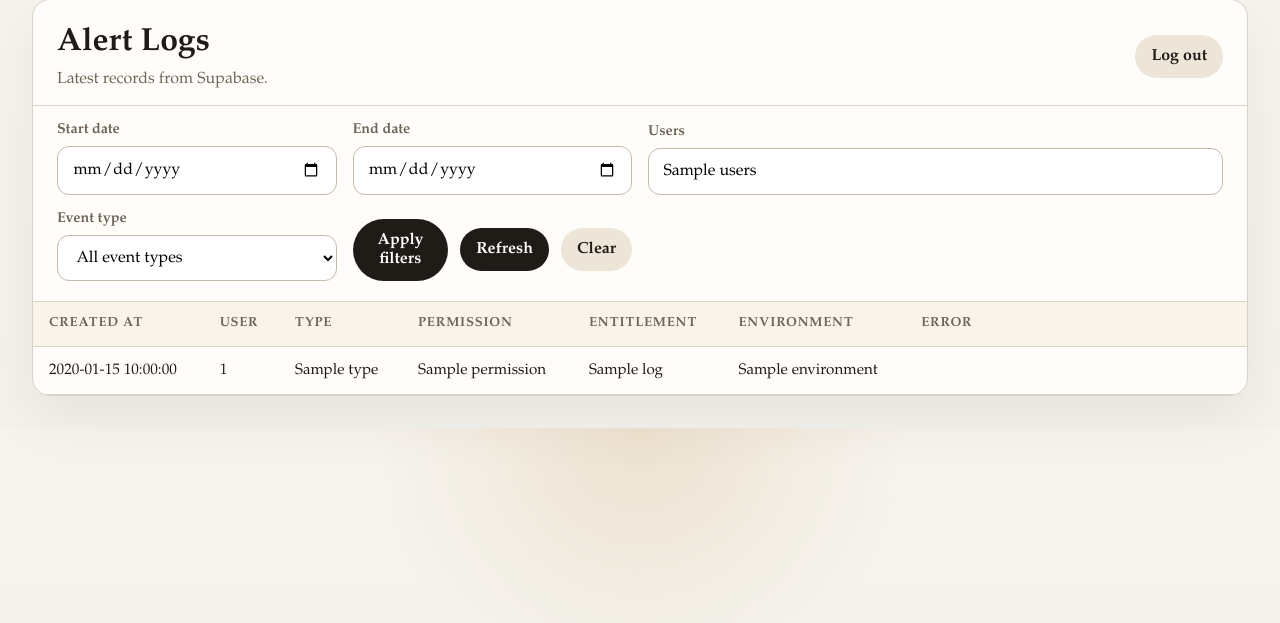
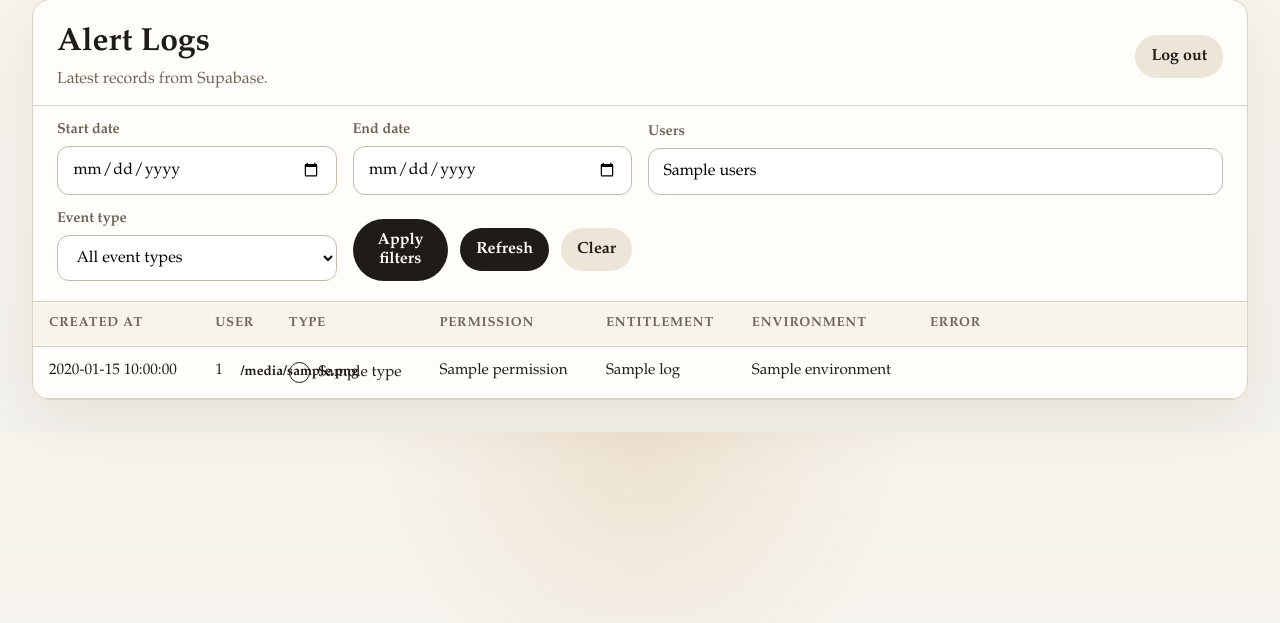
Before and after one commit to SamIAmHarris/pb_alert_logs, a FastAPI app: template app/templates/index.html in a window 1280 px wide. Shown: the part 33-656 px from the top of the page. Run offline with FastAPI, Linux system fonts and the light colour scheme; the template is opened without the code that fills it: most values are stand-ins (such as "Sample title", 1, 10 or a date in 2020); parts of the project's set-up code (start-up, migrations or seed data) failed here and were passed over.

Commit message:
Add leading icon. Simplify time at start

```diff
--- a/app/routes.py
+++ b/app/routes.py
@@ -43,7 +43,9 @@
     except ValueError:
         return text
 
-    return parsed.strftime("%Y-%m-%d %H:%M:%S %Z") or parsed.isoformat()
+    month_day = parsed.strftime("%b %d").replace(" 0", " ")
+    time_text = parsed.strftime("%I:%M %p").lstrip("0")
+    return f"{month_day}, {time_text}"
 
 
 def _parse_date(value: str | None) -> date | None:
@@ -117,6 +119,7 @@
                 "created_at": _format_timestamp(row.get("created_at")),
                 "user_id": _display_value(row.get("user_id")),
                 "type": _display_value(row.get("type")),
+                "type_icon": "!" if _has_text(row.get("error")) else "+",
                 "type_state": "type-error" if _has_text(row.get("error")) else "type-success",
                 "permission": _display_value(row.get("permission")),
                 "entitlement": _display_value(row.get("entitlement")),
--- a/app/static/styles.css
+++ b/app/static/styles.css
@@ -246,6 +246,25 @@
   font-weight: 600;
 }
 
+.type-badge {
+  display: inline-flex;
+  align-items: center;
+  gap: 0.5rem;
+}
+
+.type-icon {
+  width: 1.35rem;
+  height: 1.35rem;
+  display: inline-flex;
+  align-items: center;
+  justify-content: center;
+  border-radius: 999px;
+  font-size: 0.85rem;
+  font-weight: 700;
+  line-height: 1;
+  border: 1px solid currentColor;
+}
+
 .error-cell {
   min-width: 320px;
   white-space: pre-wrap;
--- a/app/templates/index.html
+++ b/app/templates/index.html
@@ -77,7 +77,12 @@
               <tr>
                 <td>{{ log.created_at }}</td>
                 <td>{{ log.user_id }}</td>
-                <td class="{{ log.type_state }}">{{ log.type }}</td>
+                <td class="{{ log.type_state }}">
+                  <span class="type-badge">
+                    <span class="type-icon">{{ log.type_icon }}</span>
+                    <span>{{ log.type }}</span>
+                  </span>
+                </td>
                 <td>{{ log.permission }}</td>
                 <td>{{ log.entitlement }}</td>
                 <td>{{ log.environment }}</td>
```
